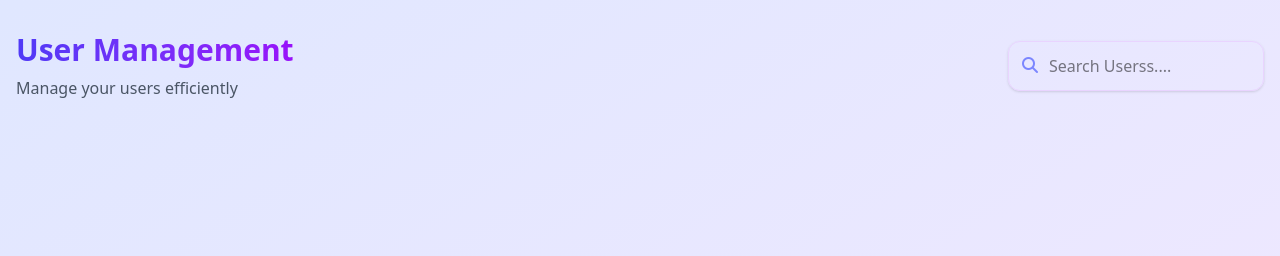
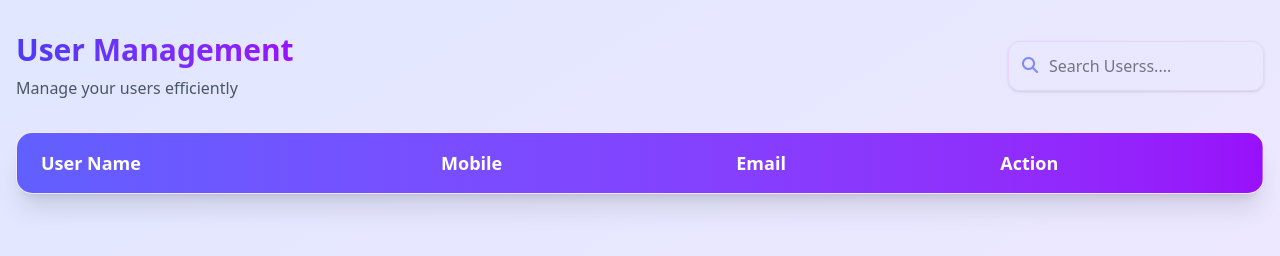
Before and after one commit to sndpbag/tailwind-table1, a plain HTML site: page index.html in a window 1280 px wide. Drawn offline with nearby package versions, Linux system fonts and the light colour scheme.

Commit message:
Added table header section

```diff
--- a/index.html
+++ b/index.html
@@ -25,6 +25,23 @@
                 </div>
             </div>
          </div>
+         <!-- end header -->
+
+         <!-- Table Container with shadow and rounded corners -->
+          <div class="bg-white rounded-2xl shadow-xl overflow-hidden mb-8 border border-purple-100">
+            <!-- table -->
+             <table class="w-full table-auto">
+                <thead>
+                    <tr class="bg-gradient-to-r from-indigo-500 to-purple-600 text-white">
+                        <th class="px-6 py-4 text-left font-semibold text-lg">User Name</th>
+                        <th class="px-6 py-4 text-left font-semibold text-lg">Mobile</th>
+                        <th class="px-6 py-4 text-left font-semibold text-lg">Email</th>
+                        <th class="px-6 py-4 text-left font-semibold text-lg">Action</th>
+
+                    </tr>
+                </thead>
+             </table>
+          </div>
      </div>
 </body>
 </html>
```
